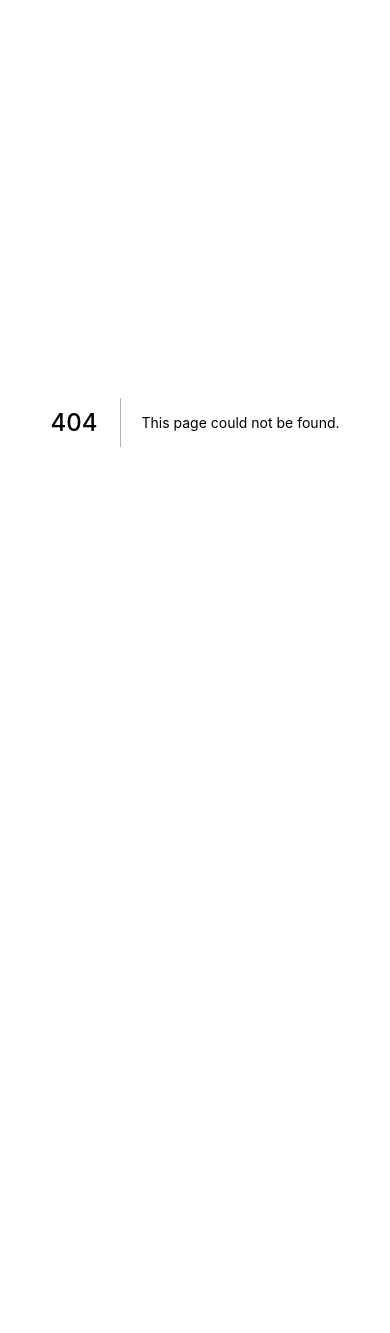
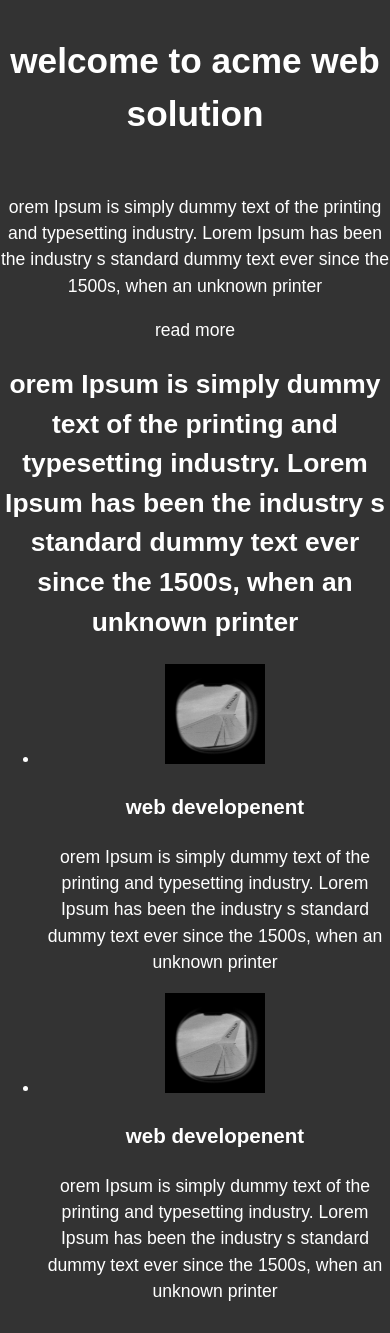
Before and after one commit to mdaak/stodeo, a Next.js app: page /responsive in a window 390 px wide. Before the commit this address had no page. Shown: the top 1333 px of the page. Before the commit the page ends 844 px from the top, so only its background shows below. Built offline with nearby package versions, Linux system fonts and the light colour scheme.

Commit message:
responsive image

```diff
--- a/components/homeComp/WhyUs.js
+++ b/components/homeComp/WhyUs.js
@@ -3,7 +3,7 @@ import styles from "../../styles/home/WhyUs.module.css";
 
 const WhyUs = () => {
   return (
-    <div className="container">
+    <section className="container">
       <div className={styles.dualDiv}>
         <div className={styles.leftRightDiv}>
           <div className={styles.leftDiv}>
@@ -52,11 +52,11 @@ const WhyUs = () => {
         </div>
         <div className={styles.leftRightDiv}>
           <div className={styles.rightDiv}>
-            <Image src="/dualDev.jpg" alt="dualDive" width={600} height={500} />
+            <Image src="/dualDev.jpg" alt="dualDive" layout="fill"/>
           </div>
         </div>
       </div>
-    </div>
+    </section>
   );
 };
 
--- a/pages/index.js
+++ b/pages/index.js
@@ -15,6 +15,8 @@ export default function Home() {
       <WhyUs/>
       <Testimonial/>
       <Footer />
+      {/* <button Link='/responsive'> responsive page</button> */}
+      <button><a href='/responsive'> responsive </a></button>
     </div>
   )
 }
--- /dev/null
+++ b/pages/responsive.js
@@ -0,0 +1,109 @@
+import Image from "next/image";
+import styles from '../styles/responsive.module.css';
+
+
+const Responsive = () => {
+  return (
+    <body className={styles.body}>
+      <header id="showcase" className={styles.grid}>
+        <div className="bg-image"></div>
+        <h1>welcome to acme web solution</h1>
+        <p className="paragraph">
+          orem Ipsum is simply dummy text of the printing and typesetting
+          industry. Lorem Ipsum has been the industry s standard dummy text ever
+          since the 1500s, when an unknown printer
+        </p>
+        <a href="#section-b" className="btm">
+          read more
+        </a>
+      </header>
+      {/* main area */}
+      <main id="main">
+        {/* section-a */}
+        <section id="section-a" className="grid">
+          <div className="content-wrap">
+            <h2 className="content-title">
+              orem Ipsum is simply dummy text of the printing and typesetting
+              industry. Lorem Ipsum has been the industry s standard dummy text
+              ever since the 1500s, when an unknown printer
+            </h2>
+          </div>
+        </section>
+        {/* section-b */}
+        <section id="section-b" className="grid">
+          <ul>
+            <li>
+              <div className="card">
+                <Image
+                  src="/pexels.jpg"
+                  alt=" this is a image"
+                  height="100%"
+                  width="100%"
+                  display="block"
+                />
+
+                <div className="card-content">
+                  <h3 className="card-title"> web developenent</h3>
+                  <p>
+                    orem Ipsum is simply dummy text of the printing and
+                    typesetting industry. Lorem Ipsum has been the industry s
+                    standard dummy text ever since the 1500s, when an unknown
+                    printer
+                  </p>
+                </div>
+              </div>
+            </li>
+            <li>
+              <div className="card">
+                <Image
+                  src="/pexels.jpg"
+                  alt=" this is a image"
+                  height="100%"
+                  width="100%"
+                />
+
+                <div className="card-content">
+                  <h3 className="card-title"> web developenent</h3>
+                  <p>
+                    orem Ipsum is simply dummy text of the printing and
+                    typesetting industry. Lorem Ipsum has been the industry s
+                    standard dummy text ever since the 1500s, when an unknown
+                    printer
+                  </p>
+                </div>
+              </div>
+            </li>
+          </ul>
+        </section>
+        {/* section-c */}
+        <section id="section-c" className="grid">
+          <div className="content-wrap">
+            <h2> we handle all of of your degital need</h2>
+            <p>
+              orem Ipsum is simply dummy text of the printing and typesetting
+              industry. Lorem Ipsum has been the industry s standard dummy text
+              ever since the 1500s, when an unknown printer
+            </p>
+          </div>
+        </section>
+        <section id="section-d" className="grid">
+          <div className="box">
+            <h2 className="contact-title">Con tact us</h2>
+          </div>
+          <p>
+            orem Ipsum is simply dummy text of the printing and typesetting
+            industry. Lorem Ipsum has been the industry s standard dummy text
+            ever since the 1500s, when an unknown printer
+          </p>
+          <p>conteact@ acmewebsolution.test</p>
+        </section>
+      </main>
+      <footer id='main-footer' className="grid">
+          <div>Acme web solutions</div>
+          <div>project by<a href="www.google.com"></a></div>
+      </footer>
+    </body>
+  );
+};
+
+export default Responsive;
--- a/styles/globals.css
+++ b/styles/globals.css
@@ -31,9 +31,12 @@ a {
     max-width: 2200px;
   }
 } */
-.container {
+/* .container {
   padding: 0 6%;
-}
+} */
 /* .h5 {
   color: #3369e7;
 } */
+/* * {
+  border: 2px solid red;
+} */
--- a/styles/home/Hero.module.css
+++ b/styles/home/Hero.module.css
@@ -7,7 +7,7 @@
 }
 
 .hero div {
-  width: calc(30% + 250px);
+  width: calc(30% + 200px);
   text-align: center;
   font-size: 16px;
   /* padding-top: 30px; */
--- /dev/null
+++ b/styles/responsive.module.css
@@ -0,0 +1,32 @@
+.body {
+  margin: 0;
+  font-family: Arial, Helvetica, sans-serif;
+  background-color: #333;
+  color: #fff;
+  font-size: 1.1em;
+  line-height: 1.5;
+  text-align: center;
+}
+.img {
+  height: 100%;
+  width: 100%;
+}
+.grid h1,
+.grid h2,
+.grid h3 {
+  margin: 0;
+  padding: 1em 0;
+}
+.paragraph {
+  margin: 0;
+  padding: 10 em 0;
+  color: rgb(255, 0, 0);
+  background-color: aqua;
+}
+.btn {
+  background-color: #333;
+  color: #fff;
+  text-decoration: none;
+  padding: 1em 2em;
+  border: 1px solid #666;
+}
```
Also changed, not shown: styles/home/WhyUs.module.css (+13 -2 lines), public/pexels.jpg (added).
